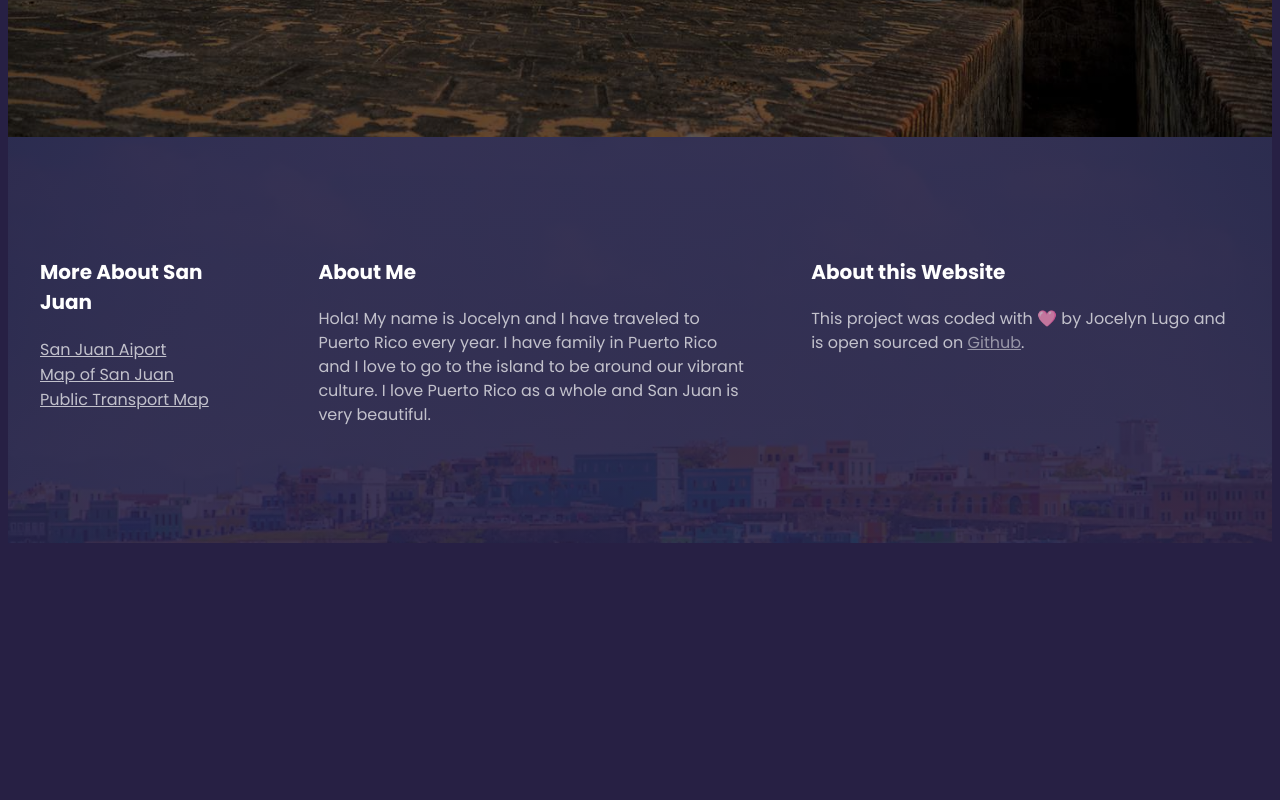
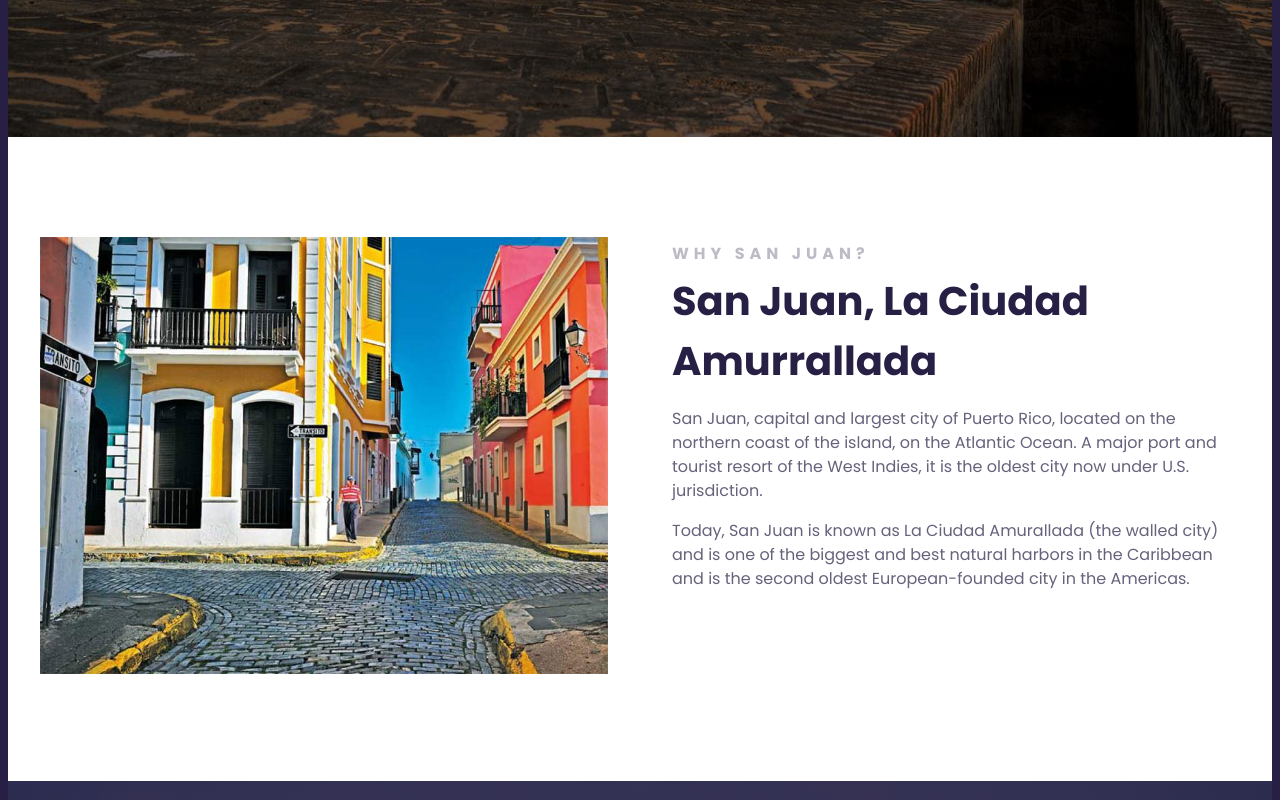
Before and after one commit to jocelynlugo/prtravelproject, a plain HTML site: page index.html in a window 1280 px wide. Shown: the part 740-1540 px from the top of the page. Before the commit the page ends 1291 px from the top, so only its background shows below. Drawn offline with Linux system fonts and the light colour scheme; a web font is replaced by a local one.

Commit message:
added main section

```diff
--- a/index.html
+++ b/index.html
@@ -20,8 +20,35 @@
         <h2>Capital of Puerto Rico</h2>
         <a href="#more">Learn More</a>
       </header>
+      <main>
+        <section class="grid grid-2-columns">
+          <div>
+            <img
+              src="images/viejo-san-juan.jpg"
+              alt="Viejo San Juan"
+              class="img-responsive"
+            />
+          </div>
+          <div>
+            <h3>Why San Juan?</h3>
+            <h2>San Juan, La Ciudad Amurrallada</h2>
+            <p>
+              San Juan, capital and largest city of Puerto Rico, located on the
+              northern coast of the island, on the Atlantic Ocean. A major port
+              and tourist resort of the West Indies, it is the oldest city now
+              under U.S. jurisdiction.
+            </p>
+            <p>
+              Today, San Juan is known as La Ciudad Amurallada (the walled city)
+              and is one of the biggest and best natural harbors in the
+              Caribbean and is the second oldest European-founded city in the
+              Americas.
+            </p>
+          </div>
+        </section>
+      </main>
       <footer>
-        <section class="grid">
+        <section class="grid grid-3-columns">
           <div>
             <h3>More About San Juan</h3>
 
--- a/src/style.css
+++ b/src/style.css
@@ -10,13 +10,25 @@ body {
 
 .grid {
   display: grid;
+  grid-gap: 64px;
+}
+
+.img-responsive {
+  max-width: 100%;
+}
+
+.grid-2-columns {
+  grid-template-columns: 1fr 1fr;
+}
+
+.grid-3-columns {
   grid-template-columns: 1fr 2fr 2fr;
-  grid-gap: 64px;
 }
 
 section {
   max-width: 1200px;
   margin: 0 auto;
+  padding: 100px 0;
 }
 
 header {
@@ -66,6 +78,37 @@ header a {
   margin-top: 32px;
 }
 
+main {
+  background-color: white;
+}
+
+main h2 {
+  font-weight: 700;
+  font-size: 40px;
+  line-height: 1.5;
+  color: #272044;
+  margin: 0;
+}
+
+main h3 {
+  font-weight: 700;
+  font-size: 16px;
+  line-height: 1.5px;
+  letter-spacing: 5px;
+  text-transform: uppercase;
+  color: #272044;
+  opacity: 0.3;
+}
+
+main p {
+  font-style: normal;
+  font-weight: 400;
+  font-size: 16px;
+  line-height: 1.5;
+  color: #272044;
+  opacity: 0.7;
+}
+
 footer {
   color: white;
   background-image: linear-gradient(
@@ -75,19 +118,18 @@ footer {
     url("../images/laperlatravel.webp");
   background-repeat: no-repeat;
   background-size: cover;
-  padding: 100px 0;
 }
 
 footer h3 {
   font-weight: 700;
   font-size: 20px;
-  line-height: 30px;
+  line-height: 1.5;
 }
 
 footer p {
   font-weight: 400;
   font-size: 16px;
-  line-height: 24px;
+  line-height: 1.5;
   opacity: 0.7;
 }
 
@@ -122,4 +164,13 @@ footer a {
   header h3 {
     font-size: 12px;
   }
+
+  .grid {
+    grid-template-columns: 1fr;
+    grid-gap: 32px;
+  }
+
+  section {
+    padding: 30px;
+  }
 }
```
